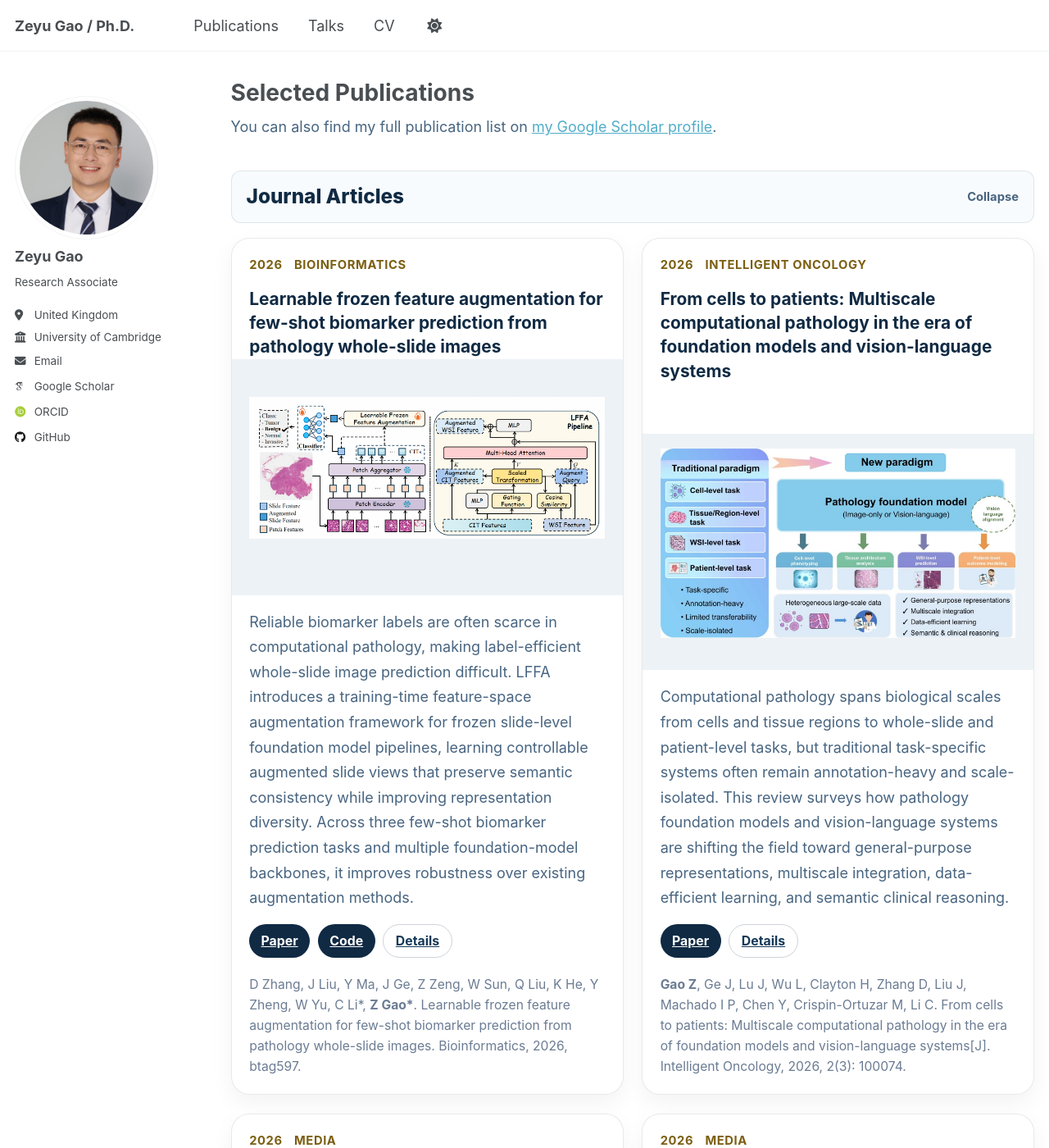
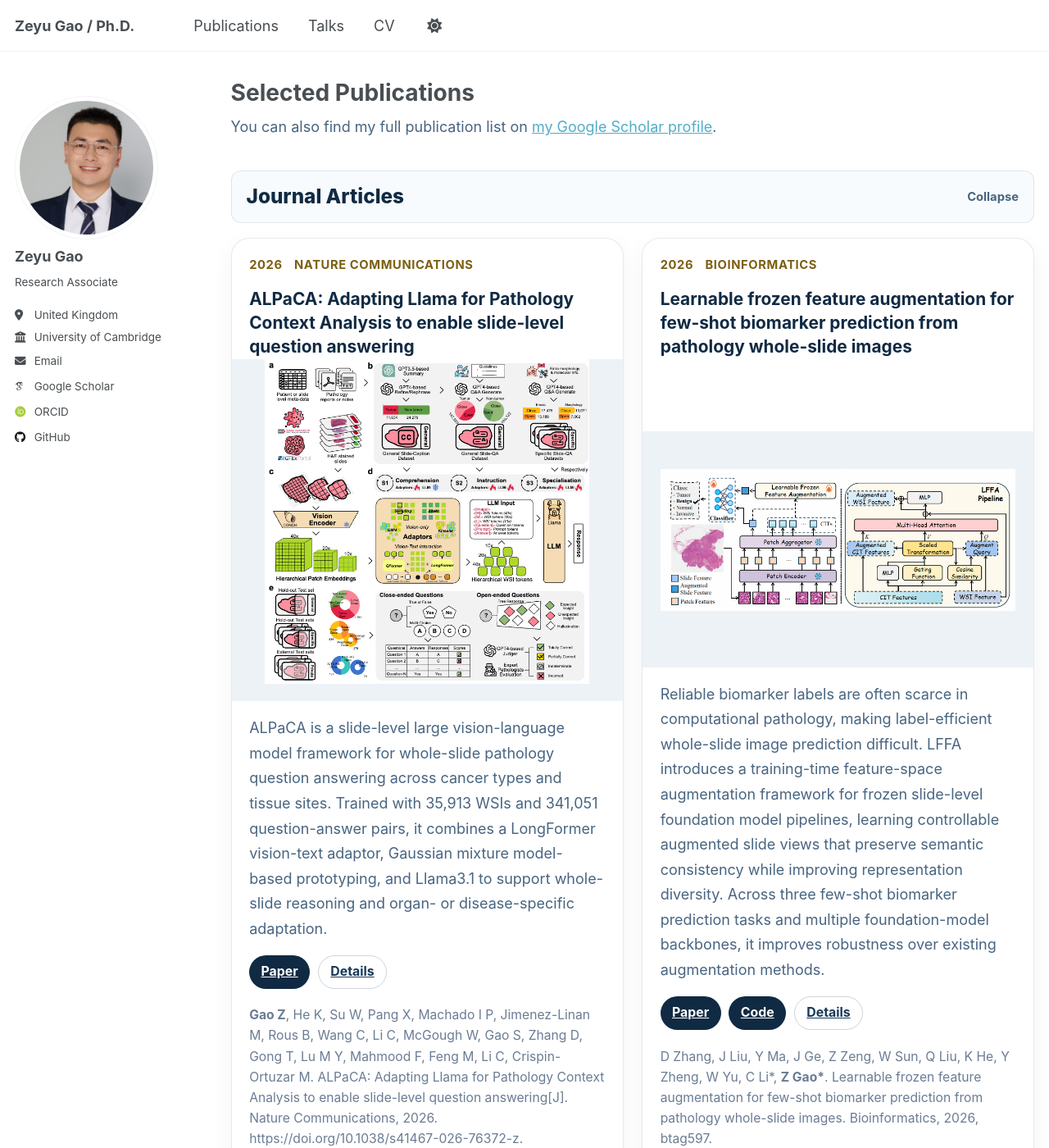
Before and after one commit to ZeyuGaoAi/ZeyuGaoAi.github.io, a Jekyll site: the page built from _pages/publications.html, in a window 1280 px wide and 1400 px high. Shown: the whole window at 82% size. Built offline with Jekyll 4.4.1, drawn with Linux system fonts in a browser that asks for light colours; some web fonts are replaced; a script that is not in the unit is left out; some of the changed text lies outside the part shown.

Commit message:
Update ALPaCA to Nature Communications

```diff
--- a/_includes/archive-publication-card.html
+++ b/_includes/archive-publication-card.html
@@ -10,6 +10,8 @@
     {% assign short_venue = "TMI" %}
   {% elsif post.venue == "Nature Cancer" %}
     {% assign short_venue = "Nature Cancer" %}
+  {% elsif post.venue == "Nature Communications" %}
+    {% assign short_venue = "Nature Communications" %}
   {% elsif post.venue == "Bioinfomatics" or post.venue == "Bioinformatics" %}
     {% assign short_venue = "Bioinformatics" %}
   {% elsif post.venue contains "Computer Vision and Pattern Recognition" %}
--- /dev/null
+++ b/_publications/NatCommun2026_ALPaCA.md
@@ -0,0 +1,16 @@
+---
+title: "ALPaCA: Adapting Llama for Pathology Context Analysis to enable slide-level question answering"
+collection: publications
+category: manuscripts
+permalink: /publications/NatCommun2026_ALPaCA/
+redirect_from:
+  - /publications/ALPACA2025/
+date: 2026-08-20
+venue: 'Nature Communications'
+shortvenue: 'Nature Communications'
+paperurl: https://www.nature.com/articles/s41467-026-76372-z
+header:
+  teaser: "papers/NatCommun2026_ALPaCA.png"
+citation: '<strong>Gao Z</strong>, He K, Su W, Pang X, Machado I P, Jimenez-Linan M, Rous B, Wang C, Li C, McGough W, Gao S, Zhang D, Gong T, Lu M Y, Mahmood F, Feng M, Li C, Crispin-Ortuzar M. ALPaCA: Adapting Llama for Pathology Context Analysis to enable slide-level question answering[J]. Nature Communications, 2026. https://doi.org/10.1038/s41467-026-76372-z.'
+excerpt: 'ALPaCA is a slide-level large vision-language model framework for whole-slide pathology question answering across cancer types and tissue sites. Trained with 35,913 WSIs and 341,051 question-answer pairs, it combines a LongFormer vision-text adaptor, Gaussian mixture model-based prototyping, and Llama3.1 to support whole-slide reasoning and organ- or disease-specific adaptation.'
+---
```
Also changed, not shown: _pages/about.md (+9 -0 lines), _publications/Preprint2025_ALPaCA.md (deleted, +0 -13 lines), images/papers/NatCommun2026_ALPaCA.png (renamed from images/papers/Preprint2025_ALPaCA.png), images/venue-badges/nature-communications.svg (added).
